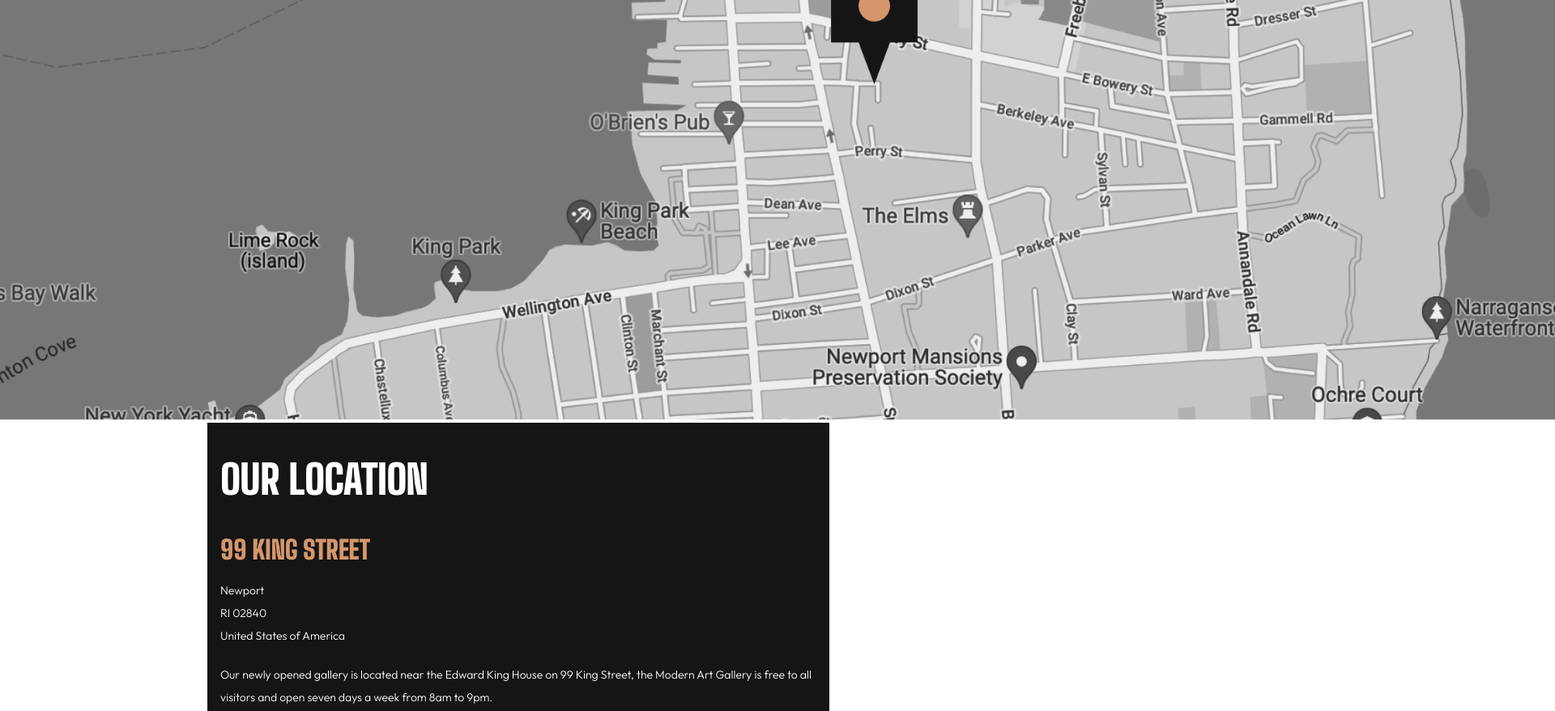
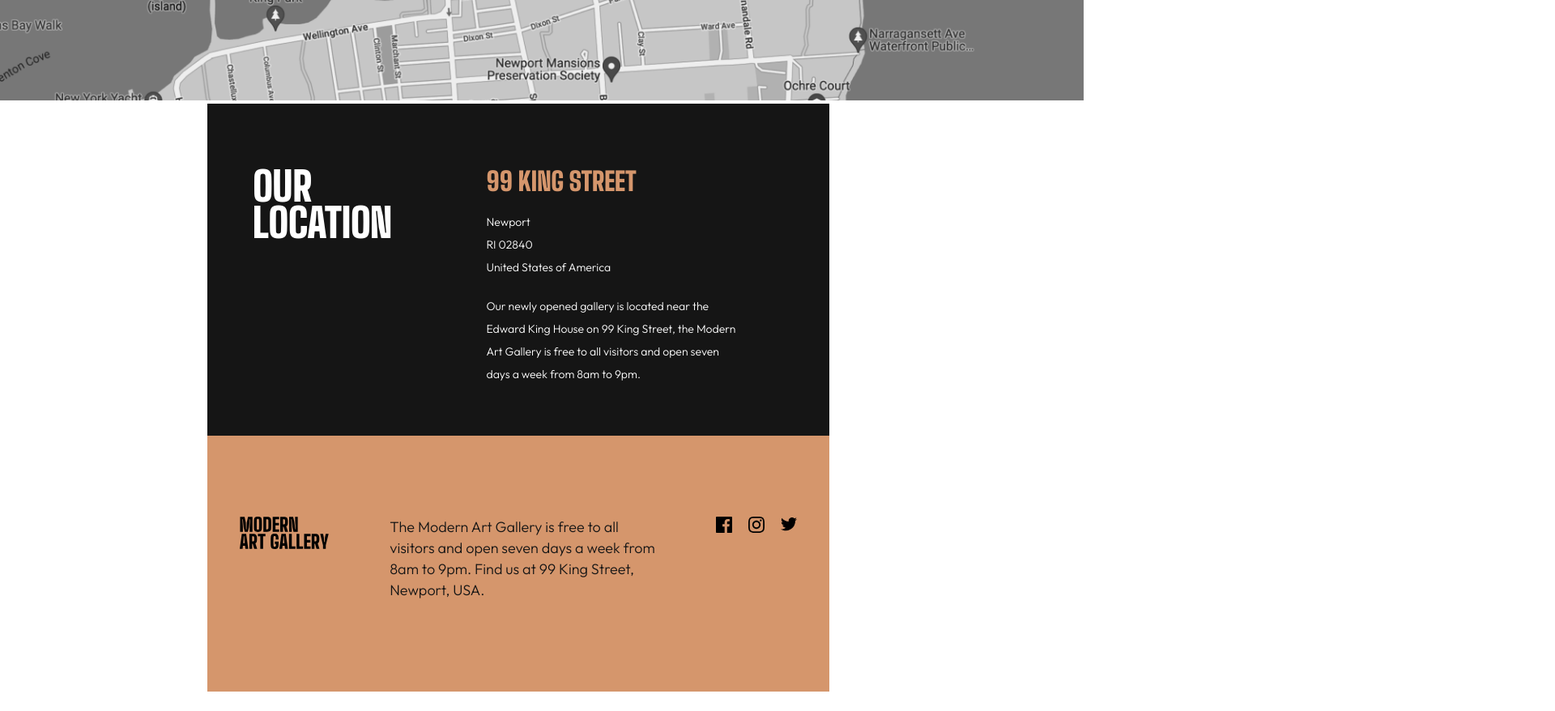
Before and after one commit to nHaMaP/03-modernartgallery, a website built with Vite: page location.html in a window 1280 px wide. Shown: the part 460-1338 px from the top of the page at 81% size, 1920 px wide, since content can reach past the window. Built offline with nearby package versions, Linux system fonts and the light colour scheme.

Commit message:
completed tablet version | ready to desktop

```diff
--- a/location.html
+++ b/location.html
@@ -51,7 +51,7 @@
 
         <article class="info">
           <h1>Our location</h1>
-
+          <div class="address">
             <h2>99 King Street</h2>
 
             <p>
@@ -66,6 +66,7 @@
               and open seven days a week from 8am to
               9pm.
             </p>
+          </div>
         </article>
 
 
@@ -73,7 +74,7 @@
 
 
       <footer class="f-location">
-
+        <div class="foot_add">
           <figure><img src="./src/assets/img/stickMODERNARTGALLERY.svg" alt="logotipo"></figure>
 
           <p>The Modern Art Gallery is free to all visitors
@@ -89,6 +90,7 @@
               <li><a href="#"><img src="./src/assets/img/social-media/logoTwitter.svg" alt="logo Twitter"></a></li>
             </ul>
           </div>
+        </div>
       </footer>
     </div>
 
--- a/src/sass/layout/_footer.scss
+++ b/src/sass/layout/_footer.scss
@@ -51,15 +51,35 @@ footer {
 footer.f-location {
     background-color: v.$gold;
 
+    .foot_add {
+
+        @include v.breakpoint(tablet){
+            display: flex;
+            justify-content: center;
+            align-items: start;
+            position: relative;
+            top: 100px;
+            padding: 0 40px 0 40px;
+        }
+
         figure {
             img {
                 filter: invert(1);
+
+                @include v.breakpoint(tablet) {
+                    margin: 0;
+                }
             }
         }
 
         p {
             font-size: 14px;
             color: v.$black;
+
+            @include v.breakpoint(tablet) {
+                font-size:18px;
+                padding-left: 36px;
+            }
         }
 
         .social-media {
@@ -74,3 +94,5 @@ footer.f-location {
             }
         }
     }
+
+}
--- a/src/sass/layout/_main.scss
+++ b/src/sass/layout/_main.scss
@@ -118,6 +118,11 @@
             left: -340px;
             top: 0px;
             margin-bottom: 0;
+
+            @include v.breakpoint(tablet){
+                width: 180%;
+                left: -300px;
+            }
         }
     }
 
@@ -125,6 +130,14 @@
         margin: 0;
         height: 493px;
         background-color: v.$black;
+
+        @include v.breakpoint(tablet) {
+            display: flex;
+            flex-direction: row;
+            column-gap:50px;
+            padding: 80px 40px;
+            height: 250px;
+        }
 
         h1 {
             margin: 0 16px 48px 16px;
@@ -134,6 +147,18 @@
             line-height: 45px;
             color: v.$white;
             text-transform: uppercase;
+
+            @include v.breakpoint(tablet) {
+                padding: 0;
+            }
+        }
+
+        .address {
+
+            @include v.breakpoint(tablet) {
+                width: 350px;
+                position: relative;
+                right: 50px;
             }
 
             h2 {
@@ -162,4 +187,7 @@
 
         }
 
+
     }
+
+}
--- a/src/sass/layout/_section.scss
+++ b/src/sass/layout/_section.scss
@@ -19,12 +19,13 @@
             grid-template-rows: 355px auto;
         }
 
-        figure {
-            margin-left: 0;
-            margin-right: 0;
+        .gallery {
+            margin: 0;
             @include v.breakpoint(tablet){
                 order:1;
                 overflow-block:hidden;
+                position: relative;
+                right: 20px;
             }
             img {
                 width: 133%;
@@ -76,7 +77,7 @@
             position: relative;
 
             grid-template-columns: auto 280px;
-            grid-template-rows: auto 1139.88px;
+            grid-template-rows: 120px;
             grid-template-areas:
                 "example1 flexi"
                 "example1 flexi";
@@ -84,27 +85,28 @@
 
         }
 
-        figure {
+        .gallery2 {
+            margin: 0;
 
             @include v.breakpoint(tablet){
                 margin-left: 10px;
                 margin-right: 0;
                 margin-top: 0;
                 overflow-block:hidden;
-                height: 661px;
+                height: 760px;
                 width: 430px;
             }
             img {
                 margin-bottom: 16px;
-                overflow-block: hidden;
 
                 &:first-child {
                     width: 360px;
 
                     @include v.breakpoint(tablet){
-                        width: 500px;
+                        width: 130%;
                         position: relative;
-                        right: 51px;
+                        right: 65px;
+                        bottom: 0px;
                     }
                 }
             }
@@ -118,15 +120,29 @@
 
             @include v.breakpoint(tablet){
 
-                right: 79px;
             }
 
-            img.example2 {
-                width: 280px;
-                height:300px;
-                @include v.breakpoint(tablet){
-                    object-fit:cover;
+            .gallery3 {
+                margin: 0;
+                overflow-block:hidden;
+
+                @include v.breakpoint(tablet) {
+                    width: 280px;
                 }
+
+                img.example2 {
+                    object-fit: contain;
+                    width: 100%;
+
+                    @include v.breakpoint(tablet){
+
+                        object-fit: contain;
+                        position: relative;
+                        width: 150%;
+                        right: 102px;
+                    }
+                }
+
             }
 
             .cta {
@@ -136,7 +152,7 @@
 
                 @include v.breakpoint(tablet){
                     width: 280px;
-                    height: 396px;
+                    height: 402px;
                 }
 
 
@@ -149,7 +165,7 @@
                     text-transform: uppercase;
 
                     @include v.breakpoint(tablet){
-
+                        padding-top: 50px;
                     }
                 }
 
```
Also changed, not shown: index.html (+3 -1 lines), src/sass/abstracts/_mixins.scss (line endings or trailing spaces). Lines whose indentation alone changed are shown as unchanged.
